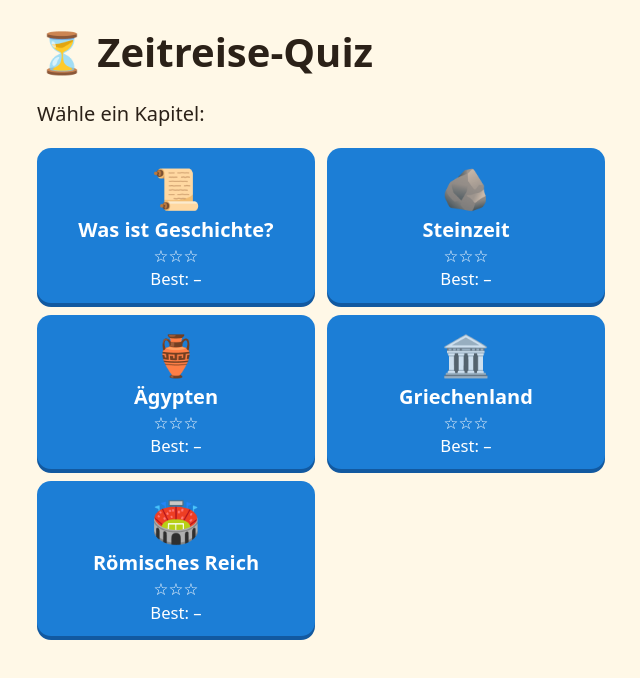
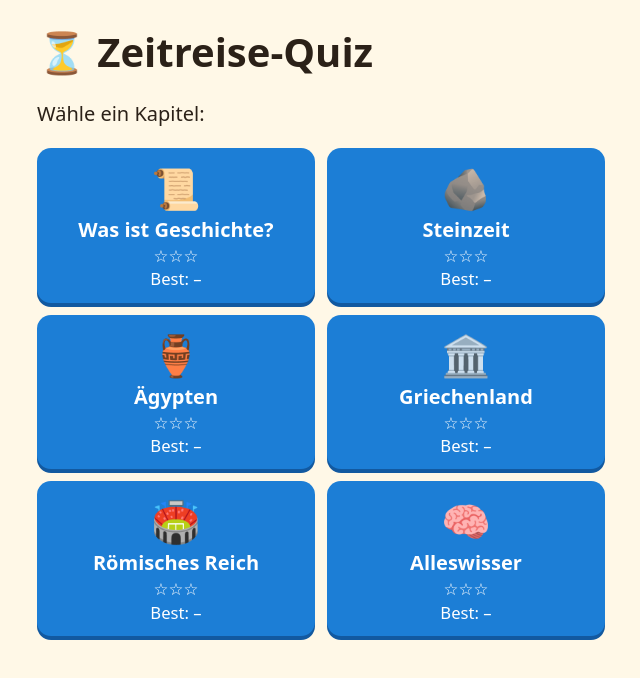
Before and after one commit to rob-123design/zeitreise-quiz, a plain HTML site: page index.html in a window 1280 px wide. Shown: the whole page, without its empty margins (319-959 px from the left). Drawn offline with Linux system fonts and the light colour scheme.

Commit message:
Neues Kapitel „Alleswisser“: Mix aus allen 5 Epochen
Wird beim Start aus allen Fragen in fragen.js berechnet, mit Selbsteinschätzung,
Einstufung und adaptivem Quiz. Jede Frage zeigt das Emoji ihrer Epoche.

Co-Authored-By: Claude Opus 5.5 <noreply@anthropic.com>

```diff
--- a/index.html
+++ b/index.html
@@ -48,7 +48,10 @@ const state = window.state = {
 };
 const KEY = 'zeitreise';
 
-const kap = () => KAPITEL.find(k => k.id === state.kapitel);
+// Alleswisser: Mix aus allen Kapiteln, berechnet aus fragen.js. Jede Frage merkt sich das Emoji ihrer Epoche.
+const ALLE = [...KAPITEL, { id: 'alles', titel: 'Alleswisser', emoji: '🧠',
+  fragen: KAPITEL.flatMap(k => k.fragen.map(f => ({ ...f, emoji: k.emoji }))) }];
+const kap = () => ALLE.find(k => k.id === state.kapitel);
 const sterne = p => p >= 7 ? 3 : p >= 5 ? 2 : p >= 3 ? 1 : 0;
 const sternText = n => '⭐'.repeat(n) + '☆'.repeat(3 - n);
 const mische = a => [...a].sort(() => Math.random() - .5);
@@ -139,6 +142,7 @@ function frageHtml() {
   const nr = state.screen === 'quiz'
     ? `Frage ${state.punkte + state.falsch.length + (beantwortet ? 0 : 1)}/8`
     : `Einstufung ${state.verlauf.length + (beantwortet ? 0 : 1)}/3`;
+  const epoche = f.emoji ? ` · ${f.emoji}` : '';
   const knoepfe = q.antworten.map((a, k) => {
     let klasse = '', zeichen = '';
     if (beantwortet && a === richtig) [klasse, zeichen] = ['ok', '✅ '];
@@ -147,7 +151,7 @@ function frageHtml() {
     return `<button class="antwort ${klasse}"${gesperrt} onclick="antwort(${k})">${zeichen}${a}</button>`;
   }).join('');
   const nachher = beantwortet ? `<p class="info">💡 ${f.info}</p><button onclick="weiter()">Weiter ➜</button>` : '';
-  return `<p>${nr}</p><h2>${f.text}</h2>${knoepfe}${nachher}`;
+  return `<p>${nr}${epoche}</p><h2>${f.text}</h2>${knoepfe}${nachher}`;
 }
 
 function vergleichText() {
@@ -170,7 +174,7 @@ function ergebnisHtml() {
 
 function startHtml() {
   const daten = laden();
-  const kacheln = KAPITEL.map(k => {
+  const kacheln = ALLE.map(k => {
     const d = daten[k.id];
     return `<button class="kachel" data-kapitel="${k.id}" onclick="oeffne('${k.id}')">
       <span class="emoji">${k.emoji}</span>${k.titel}
```
Also changed, not shown: 1 other file.
